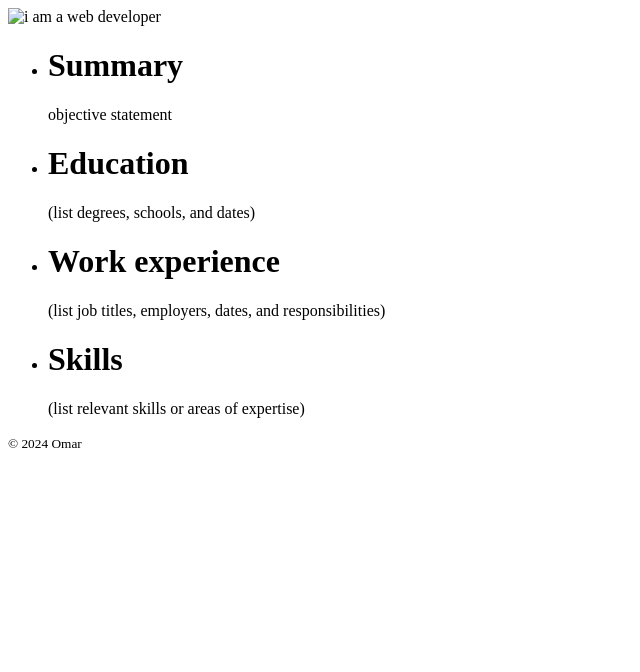
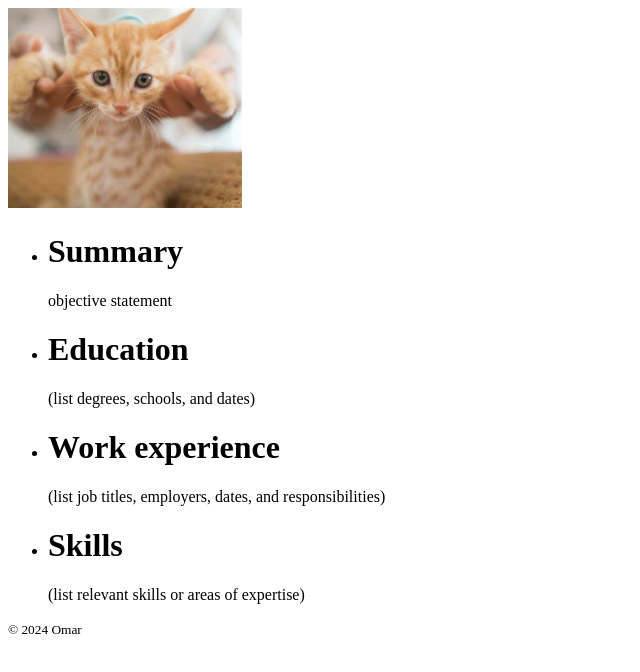
Before and after one commit to omarongithub/MyResume, a plain HTML site: page index.html in a window 1280 px wide. Shown: the whole page, without its empty margins (0-640 px from the left). Drawn offline with Linux system fonts and the light colour scheme.

Commit message:
Update index.html

```diff
--- a/index.html
+++ b/index.html
@@ -6,7 +6,7 @@
     <title>My Resume</title>
 </head>
 <body>
-    <img src="../4.1+Webpages/assets/images/cat.png" alt="i am a web developer" height="200">
+    <img src="./cat.png" alt="i am a web developer" height="200">
     <ul>
         <li><h1>Summary</h1></li>
         objective statement
```
